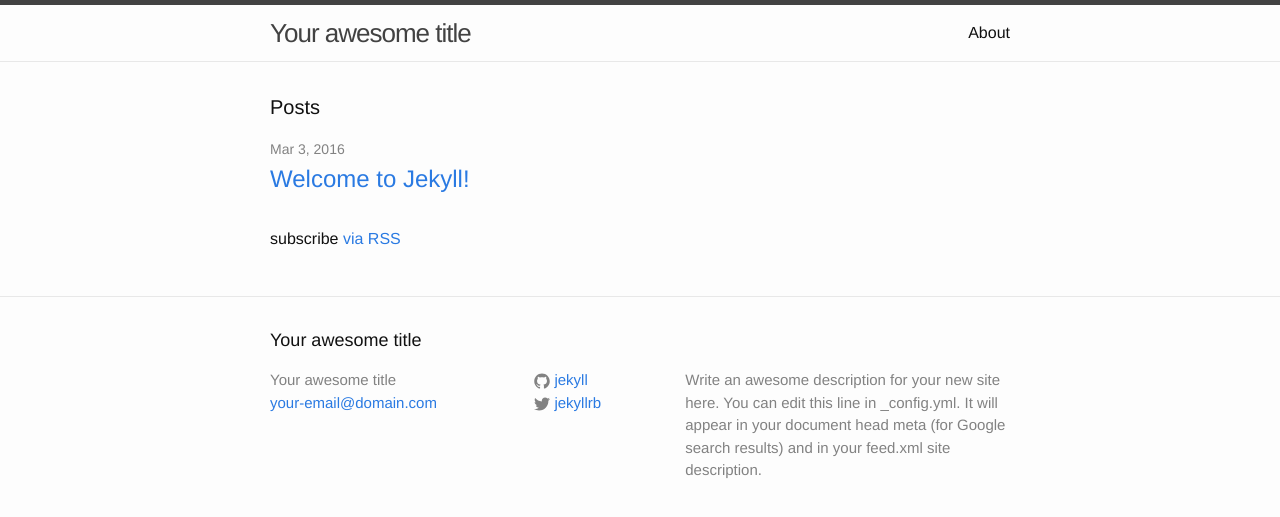
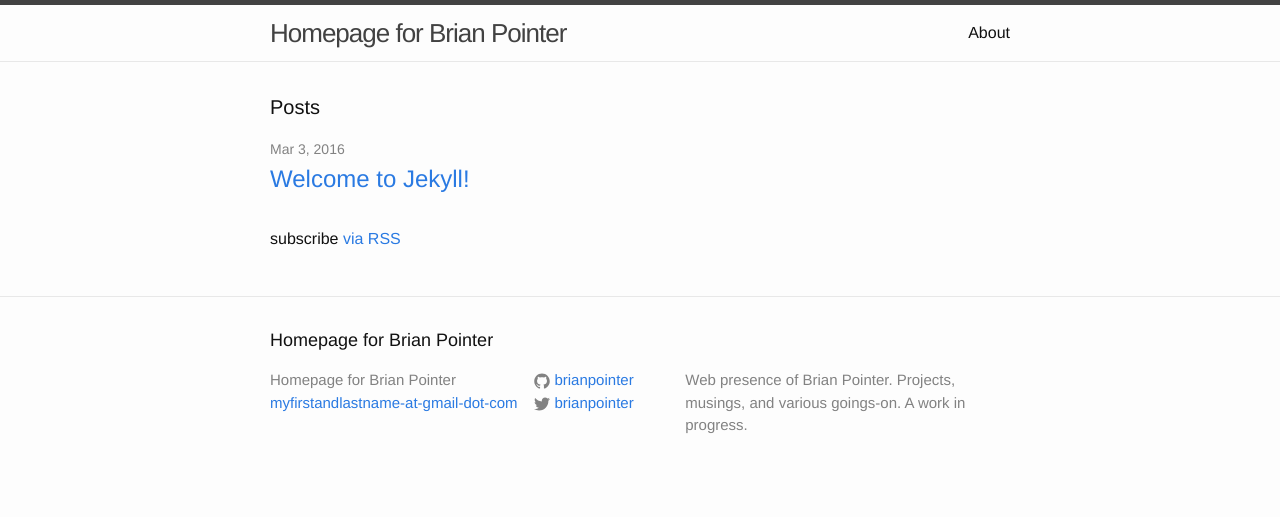
Before and after one commit to brianpointer/brianpointer.github.io, a Jekyll site: the page built from index.html, in a window 1280 px wide. Shown: the top 517 px of the page. Built offline with Jekyll 4.4.1, drawn with Linux system fonts in a browser that asks for light colours.

Commit message:
personalize config.yml
Replaced boilerplate with my own info for the basic fields.

```diff
--- a/_config.yml
+++ b/_config.yml
@@ -6,16 +6,14 @@
 # 'jekyll serve'. If you change this file, please restart the server process.
 
 # Site settings
-title: Your awesome title
-email: your-email@domain.com
+title: Homepage for Brian Pointer
+email: myfirstandlastname-at-gmail-dot-com
 description: > # this means to ignore newlines until "baseurl:"
-  Write an awesome description for your new site here. You can edit this
-  line in _config.yml. It will appear in your document head meta (for
-  Google search results) and in your feed.xml site description.
+  Web presence of Brian Pointer. Projects, musings, and various goings-on. A work in progress.
 baseurl: "" # the subpath of your site, e.g. /blog
-url: "http://yourdomain.com" # the base hostname & protocol for your site
-twitter_username: jekyllrb
-github_username:  jekyll
+url: "http://brianpointer.com" # the base hostname & protocol for your site
+twitter_username: brianpointer
+github_username:  brianpointer
 
 # Build settings
 markdown: kramdown
```
